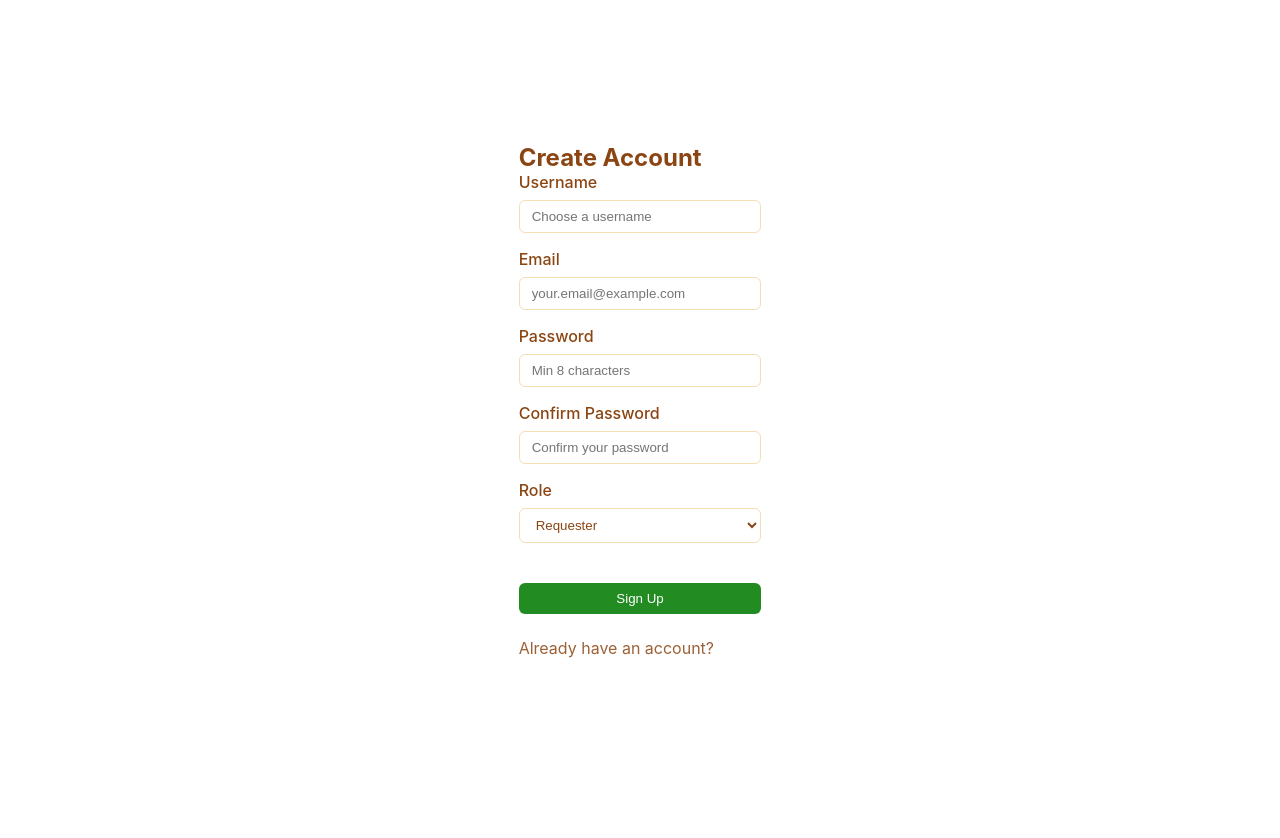
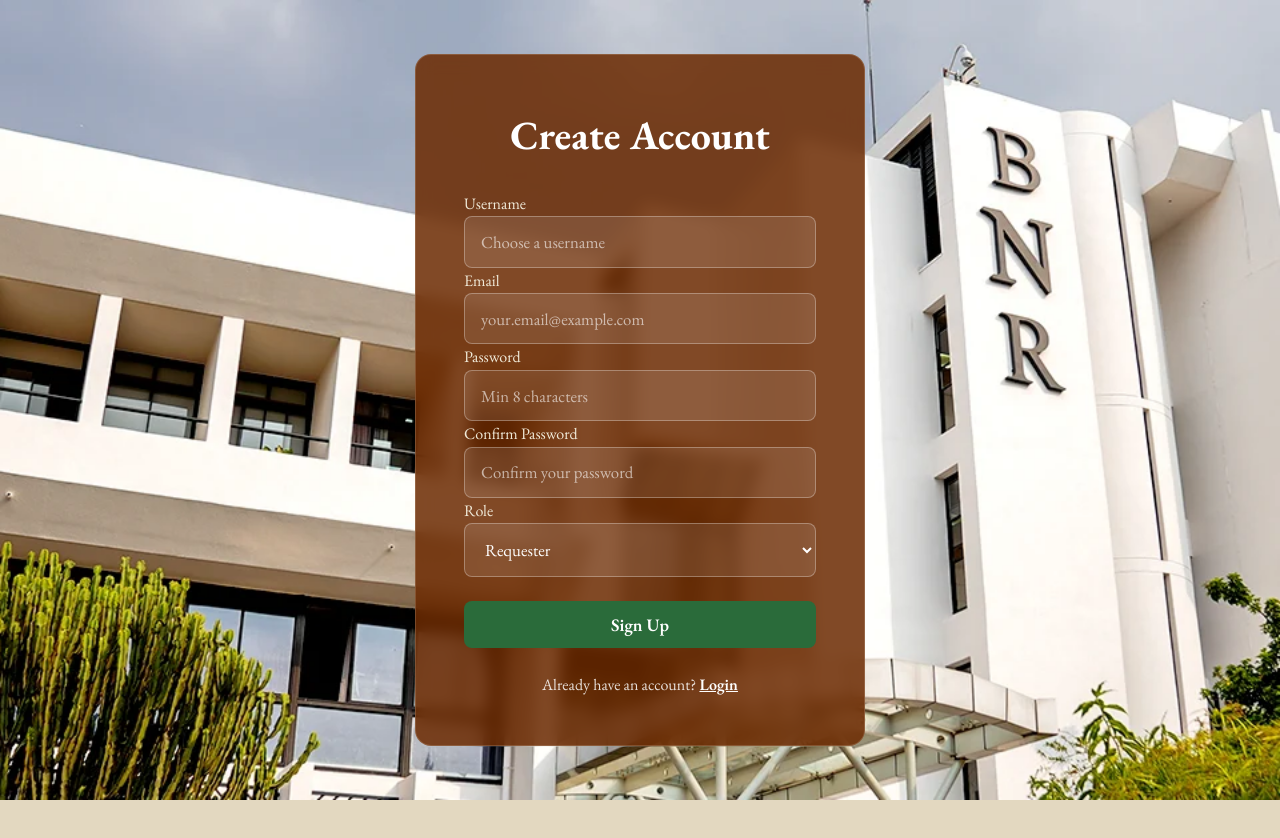
Before and after one commit to Welvarine/Stock_Management_system, a Vue app in the folder frontend/: page /signup in a window 1280 px wide. Shown: the top 838 px of the page. After the commit the page ends 800 px from the top, so only its background shows below. Built offline with nearby package versions, Linux system fonts and the light colour scheme.

Commit message:
Editing and adding new classes to be displayed like the currency buttons and reasons dropdown

```diff
--- a/frontend/src/App.vue
+++ b/frontend/src/App.vue
@@ -1,15 +1,8 @@
 <template>
   <div id="app">
-    <Navbar v-if="authStore.isAuthenticated" />
-    <main>
-      <router-view></router-view>
-    </main>
+    <router-view />
   </div>
 </template>
 
 <script setup>
-import { useAuthStore } from './stores/auth'
-import Navbar from './components/Navbar.vue'
-
-const authStore = useAuthStore()
 </script>
--- a/frontend/src/stores/requests.js
+++ b/frontend/src/stores/requests.js
@@ -5,7 +5,7 @@ import api from '../api/axios'
 export const useRequestsStore = defineStore('requests', () => {
   // Requests structure: { id, itemId, itemName, requesterName, quantity, status: 'Pending' | 'Approved' | 'Rejected' }
   const requests = ref([])
-
+// Fetch requests from the backend API with optional filters (e.g., by requester or status)
   async function fetchRequests(params = {}) {
     try {
       const response = await api.get('/requests/', { params })
@@ -15,7 +15,7 @@ export const useRequestsStore = defineStore('requests', () => {
       throw err
     }
   }
-
+// Add a new request to the backend API and update the local state
   async function addRequest(request) {
     try {
       const response = await api.post('/requests/', { ...request, status: 'Pending' })
--- a/frontend/src/style.css
+++ b/frontend/src/style.css
@@ -1,23 +1,33 @@
+@import url('https://fonts.googleapis.com/css2?family=EB+Garamond:ital,wght@0,400;0,600;0,700;1,400&display=swap');
+
 :root {
-  --primary: #8B4513;
-  --primary-hover: #654321;
-  --bg-color: #FFFFFF;
-  --card-bg: #FFFFFF;
-  --text-main: #8B4513;
-  --text-muted: #D2B48C;
-  --success: #228B22;
-  --danger: #B22222;
-  --warning: #DAA520;
-  --border-color: #F5DEB3;
-  font-family: 'Inter', system-ui, -apple-system, BlinkMacSystemFont, "Segoe UI", Roboto, "Helvetica Neue", Arial, sans-serif;
+  /* Colors - Derived from Canva Design */
+  --primary: #6B2A00;
+  --primary-hover: #501F00;
+  --primary-light: #8B4513;
+  --beige: #E3D8C0;
+  --beige-mid: #C8B99A;
+  --beige-light: #F0EAD8;
+  --text-brown: #3D1800;
+  --text-muted: #7A5C3A;
+  --success: #2A6B3A;
+  --danger: #8B1717;
+  --warning: #A05C0A;
+  --bg-color: var(--beige);
+  --card-bg: var(--beige-light);
+  --border-color: var(--beige-mid);
+
+  /* Fonts */
+  --font-serif: 'EB Garamond', Georgia, 'Times New Roman', serif;
+  --font-sans: 'Inter', system-ui, -apple-system, sans-serif;
 }
 
 [data-theme="dark"] {
-  --bg-color: #111827;
-  --card-bg: #1F2937;
-  --text-main: #F9FAFB;
-  --text-muted: #9CA3AF;
-  --border-color: #374151;
+  --bg-color: #1A120B;
+  --card-bg: #2D2013;
+  --text-brown: #E3D8C0;
+  --text-muted: #C8B99A;
+  --border-color: #3D2B1F;
 }
 
 * {
@@ -27,14 +37,16 @@
 }
 
 body {
+  font-family: var(--font-serif);
   background-color: var(--bg-color);
-  color: var(--text-main);
+  color: var(--text-brown);
   transition: background-color 0.3s ease, color 0.3s ease;
-  min-height: 1000vh;
+  min-height: 100vh;
+  line-height: 1.6;
 }
 
 .container {
-  max-width: 5200px;
+  max-width: 1200px;
   margin: 0 auto;
   padding: 2rem;
 }
@@ -42,149 +54,297 @@ body {
 /* Base UI classes */
 .card {
   background-color: var(--card-bg);
-  border-radius: 22px;
-  box-shadow: 0 4px 6px -1px rgba(0, 0, 0, 0.1), 0 2px 4px -1px rgba(0, 0, 0, 0.06);
-  padding: 3.5rem;
+  border-radius: 12px;
+  box-shadow: 0 8px 16px -4px rgba(61, 24, 0, 0.15);
+  padding: 2rem;
   border: 1px solid var(--border-color);
-  transition: transform 0.2s, box-shadow 0.2s;
 }
 
 .btn {
   display: inline-flex;
   align-items: center;
   justify-content: center;
-  padding: 0.5rem 1rem;
-  border-radius: 6px;
-  font-weight: 500;
+  padding: 0.75rem 1.5rem;
+  border-radius: 8px;
+  font-weight: 600;
   cursor: pointer;
-  transition: all 0.2s;
+  transition: all 0.2s cubic-bezier(0.4, 0, 0.2, 1);
   border: none;
-  gap: 0.5rem;
+  gap: 0.6rem;
+  font-family: var(--font-serif);
+  font-size: 1.1rem;
 }
 
-.btn-primary { background-color: var(--primary); color: white; }
-.btn-primary:hover { background-color: var(--primary-hover); }
+.btn-primary { background-color: var(--primary); color: #FFFFFF; }
+.btn-primary:hover { background-color: var(--primary-hover); transform: translateY(-2px); }
 
-.btn-success { background-color: var(--success); color: white; }
-.btn-success:hover { filter: brightness(0.9); }
+.btn-success { background-color: var(--success); color: #FFFFFF; }
+.btn-success:hover { filter: brightness(1.1); transform: translateY(-2px); }
 
-.btn-danger { background-color: var(--danger); color: white; }
-.btn-danger:hover { filter: brightness(0.9); }
+.btn-danger { background-color: var(--danger); color: #FFFFFF; }
+.btn-danger:hover { filter: brightness(1.1); transform: translateY(-2px); }
 
-.btn-outline { background-color: transparent; border: 1px solid var(--border-color); color: var(--text-main); }
-.btn-outline:hover { background-color: var(--border-color); }
+.btn-outline {
+  background-color: transparent;
+  border: 2px solid var(--primary);
+  color: var(--primary);
+}
+.btn-outline:hover {
+  background-color: var(--primary);
+  color: #FFFFFF;
+}
+
+.btn-sm {
+  padding: 0.4rem 0.8rem;
+  font-size: 0.95rem;
+}
 
 .input {
   width: 100%;
-  padding: 0.5rem 0.75rem;
-  border-radius: 6px;
+  padding: 0.85rem 1rem;
+  border-radius: 8px;
   border: 1px solid var(--border-color);
-  background-color: var(--card-bg);
-  color: var(--text-main);
-  transition: border-color 0.2s;
+  background-color: #FFFFFF;
+  color: var(--text-brown);
+  font-family: var(--font-serif);
+  font-size: 1.05rem;
+  transition: border-color 0.2s, box-shadow 0.2s;
 }
 .input:focus {
   outline: none;
   border-color: var(--primary);
-  box-shadow: 0 0 0 3px rgba(79, 70, 229, 0.2);
+  box-shadow: 0 0 0 3px rgba(107, 42, 0, 0.1);
 }
 
+/* Status Badges */
+.badge {
+  padding: 0.35rem 0.85rem;
+  border-radius: 9999px;
+  font-size: 0.9rem;
+  font-weight: 600;
+  text-transform: uppercase;
+}
+.badge-success { background-color: rgba(42, 107, 58, 0.15); color: var(--success); }
+.badge-warning { background-color: rgba(160, 92, 10, 0.15); color: var(--warning); }
+.badge-danger { background-color: rgba(139, 23, 23, 0.15); color: var(--danger); }
+.badge-primary { background-color: rgba(107, 42, 0, 0.15); color: var(--primary); }
+
+/* Table Styling */
 .table-container {
   overflow-x: auto;
-  border-radius: 8px;
+  border-radius: 12px;
   border: 1px solid var(--border-color);
-  background-color: var(--card-bg);
-  box-shadow: 0 1px 3px rgba(0,0,0,0.1);
+  background-color: #FFFFFF;
+  box-shadow: 0 4px 6px rgba(0,0,0,0.05);
 }
 table {
   width: 100%;
   border-collapse: collapse;
 }
 th, td {
-  padding: 1rem;
+  padding: 1rem 1.25rem;
   text-align: left;
   border-bottom: 1px solid var(--border-color);
 }
 th {
-  background-color: var(--bg-color);
+  background-color: var(--primary);
+  color: #FFFFFF;
   font-weight: 600;
-  color: var(--text-muted);
+  text-transform: uppercase;
+  letter-spacing: 0.05em;
+  font-size: 0.95rem;
+}
+tr:nth-child(even) {
+  background-color: var(--beige-light);
 }
 tr:hover {
-  background-color: rgba(0,0,0,0.02);
-}
-[data-theme="dark"] tr:hover { background-color: rgba(255,255,255,0.02); }
-
-.badge {
-  padding: 0.25rem 0.75rem;
-  border-radius: 9999px;
-  font-size: 0.875rem;
-  font-weight: 500;
-}
-.badge-success { background-color: rgba(16, 185, 129, 0.1); color: var(--success); }
-.badge-warning { background-color: rgba(245, 158, 11, 0.1); color: var(--warning); }
-.badge-danger { background-color: rgba(239, 68, 68, 0.1); color: var(--danger); }
-.badge-primary { background-color: rgba(79, 70, 229, 0.1); color: var(--primary); }
-
-.modal-overlay {
-  position: fixed;
-  inset: 0;
-  background-color: rgba(0, 0, 0, 0.5);
-  display: flex;
-  align-items: center;
-  justify-content: center;
-  z-index: 50;
-  backdrop-filter: blur(4px);
-}
-.modal-content {
-  background-color: var(--card-bg);
-  border-radius: 12px;
-  width: 100%;
-  max-width: 500px;
-  padding: 2rem;
-  box-shadow: 0 20px 25px -5px rgba(0, 0, 0, 0.1);
+  background-color: rgba(107, 42, 0, 0.05);
 }
 
-.form-group {
-  margin-bottom: 1rem;
+/* Layouts for Split Screens */
+.login-page {
+  display: flex;
+  min-height: 100vh;
+  background-color: var(--primary);
+  overflow: hidden;
 }
-.form-group label {
-  display: block;
-  margin-bottom: 0.5rem;
+
+.login-bg {
+  position: absolute;
+  inset: 0;
+  background-size: cover;
+  background-position: center;
+  z-index: 0;
+}
+
+.login-branding {
+  position: relative;
+  z-index: 10;
+  width: 45%;
+  display: flex;
+  flex-direction: column;
+  justify-content: center;
+  padding: 4rem;
+  color: #FFFFFF;
+}
+
+.bnr-logo {
+  width: 120px;
+  height: 120px;
+  margin-bottom: 2rem;
+  filter: drop-shadow(0 4px 8px rgba(0,0,0,0.3));
+}
+
+/* Form Overlays (for Login/Signup) */
+.form-overlay {
+  background: rgba(107, 42, 0, 0.85);
+  backdrop-filter: blur(8px);
+  padding: 3rem;
+  border-radius: 16px;
+  width: 100%;
+  max-width: 450px;
+  border: 1px solid rgba(227, 216, 192, 0.2);
+  color: #FFFFFF;
+}
+
+.form-overlay h2 {
+  font-size: 2.5rem;
+  margin-bottom: 1.5rem;
+  text-align: center;
+}
+
+.form-overlay .input {
+  background-color: rgba(255, 255, 255, 0.1);
+  border: 1px solid rgba(255, 255, 255, 0.3);
+  color: #FFFFFF;
+}
+
+.form-overlay .input::placeholder {
+  color: rgba(255, 255, 255, 0.6);
+}
+
+.form-overlay label {
+  color: var(--beige-light);
   font-weight: 500;
 }
 
-header {
-  background-color: var(--card-bg);
-  border-bottom: 1px solid var(--border-color);
-  padding: 1rem 2rem;
+/* Admin Dashboard layout */
+.admin-layout {
+  display: flex;
+  flex-direction: column;
+  min-height: 100vh;
+  background-color: var(--beige);
+}
+
+.bnr-topnav {
+  background-color: #FFFFFF;
+  border-bottom: 2px solid var(--primary);
+  padding: 0.75rem 2rem;
   display: flex;
   justify-content: space-between;
   align-items: center;
-}
-.nav-links {
-  display: flex;
-  gap: 1rem;
-}
-.nav-links a {
-  text-decoration: none;
-  color: var(--text-muted);
-  font-weight: 500;
-  transition: color 0.2s;
-}
-.nav-links a:hover, .nav-links a.router-link-active {
-  color: var(--primary);
+  box-shadow: 0 2px 10px rgba(0,0,0,0.1);
 }
 
-.page-header {
-  display: flex;
-  justify-content: space-between;
-  align-items: center;
-  margin-bottom: 2rem;
-}
-
-.header-actions {
+.nav-brand {
   display: flex;
   align-items: center;
   gap: 1rem;
 }
+.nav-brand img { width: 45px; height: 45px; }
+.brand-name { font-weight: 700; color: var(--primary); line-height: 1.1; }
+
+.bnr-topnav nav {
+  display: flex;
+  gap: 2rem;
+}
+.bnr-topnav nav a {
+  text-decoration: none;
+  font-weight: 600;
+  color: var(--text-muted);
+  font-size: 1.1rem;
+  transition: color 0.2s;
+}
+.bnr-topnav nav a:hover, .bnr-topnav nav a.router-link-active {
+  color: var(--primary);
+}
+
+.admin-content {
+  flex: 1;
+  padding: 2.5rem;
+  max-width: 1400px;
+  margin: 0 auto;
+  width: 100%;
+}
+
+.admin-page-title {
+  font-size: 2.2rem;
+  margin-bottom: 2rem;
+  border-left: 6px solid var(--primary);
+  padding-left: 1rem;
+}
+
+.stat-cards {
+  display: grid;
+  grid-template-columns: repeat(auto-fit, minmax(200px, 1fr));
+  gap: 1.5rem;
+  margin-bottom: 2.5rem;
+}
+
+.stat-card {
+  background: #FFFFFF;
+  padding: 1.5rem;
+  border-radius: 12px;
+  border-bottom: 4px solid var(--primary);
+  box-shadow: 0 4px 6px rgba(0,0,0,0.05);
+  text-align: center;
+}
+
+.stat-number { font-size: 2rem; font-weight: 700; color: var(--primary); margin-bottom: 0.25rem; }
+.stat-label { color: var(--text-muted); font-size: 0.95rem; font-weight: 500; text-transform: uppercase; }
+
+.green { color: var(--success); }
+.amber { color: var(--warning); }
+.red { color: var(--danger); }
+
+.section-header {
+  display: flex;
+  justify-content: space-between;
+  align-items: center;
+  margin-bottom: 1.5rem;
+}
+
+.bnr-footer-bar {
+  height: 40px;
+  background-color: var(--primary);
+  width: 100%;
+}
+
+/* Modals */
+.modal-overlay {
+  position: fixed;
+  inset: 0;
+  background-color: rgba(61, 24, 0, 0.7);
+  display: flex;
+  align-items: center;
+  justify-content: center;
+  z-index: 100;
+  backdrop-filter: blur(6px);
+}
+
+.modal-content {
+  background-color: #FFFFFF;
+  border-radius: 16px;
+  width: 100%;
+  max-width: 550px;
+  padding: 3rem;
+  box-shadow: 0 25px 50px -12px rgba(0, 0, 0, 0.5);
+  border: 1px solid var(--beige-mid);
+}
+
+@media (max-width: 768px) {
+  .login-page { flex-direction: column; }
+  .login-bg { min-height: 300px; }
+  .login-branding { padding: 2rem; }
+  .bnr-topnav nav { display: none; }
+}
```
Also changed, not shown: frontend/src/stores/currency.js (added, +43 -0 lines), frontend/src/images/bnrImage101.webp (added), frontend/src/images/logo-light.png (added).
